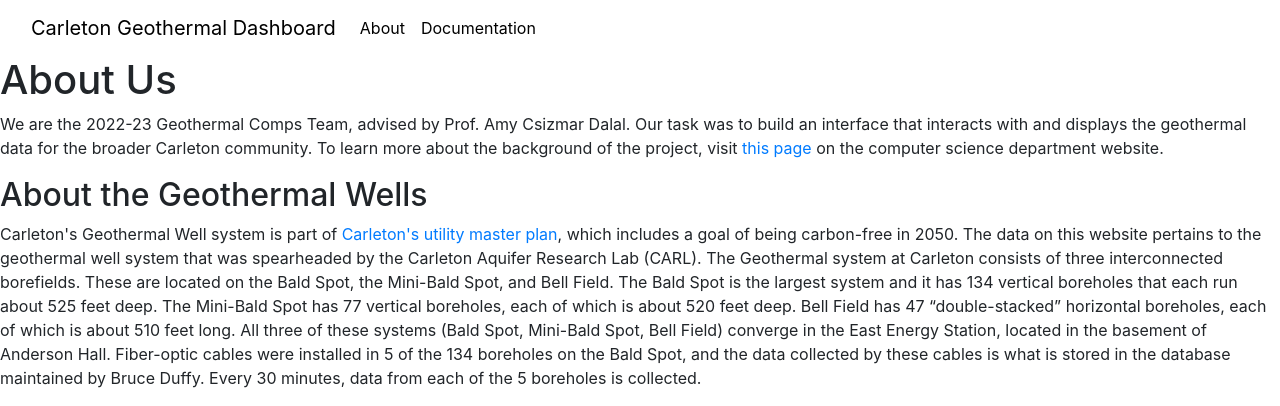
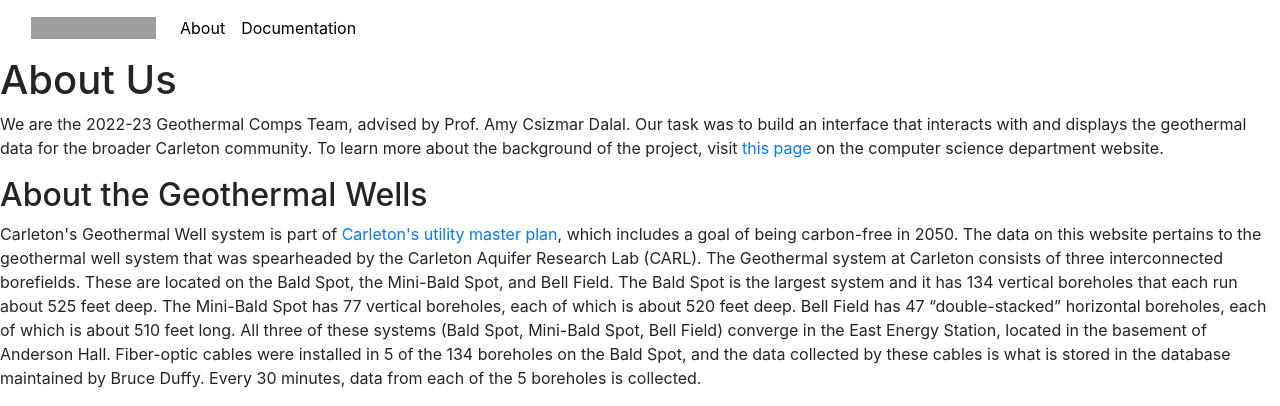
Before and after one commit to acdalal/geothermal, a Django app: page /about/ in a window 1280 px wide. Shown: the top 406 px of the page. Run offline with Django 4.2, Linux system fonts and the light colour scheme; some libraries are stand-ins or nearby versions; grey boxes are pictures that could not be loaded.

Commit message:
add carleton logo to navbar

```diff
--- a/geothermalsite/dashboard/templates/dashboard/navbar.html
+++ b/geothermalsite/dashboard/templates/dashboard/navbar.html
@@ -3,7 +3,9 @@
 
 <nav class="navbar navbar-expand-lg bg-body-tertiary">
     <div class="container-fluid">
-      <a class="navbar-brand" href="{% url 'index' %}">Carleton Geothermal Dashboard</a>
+      <a class="navbar-brand" href="{% url 'index' %}">
+        <img class="logo" src="{% static 'Carleton-Closed-C-Ray-Wordmark-Left-Blue.png' %}" width="125" height="22">
+      </a>
       <button class="navbar-toggler" type="button" data-bs-toggle="collapse" data-bs-target="#navbarSupportedContent" aria-controls="navbarSupportedContent" aria-expanded="false" aria-label="Toggle navigation">
         <span class="navbar-toggler-icon"></span>
       </button>
```
